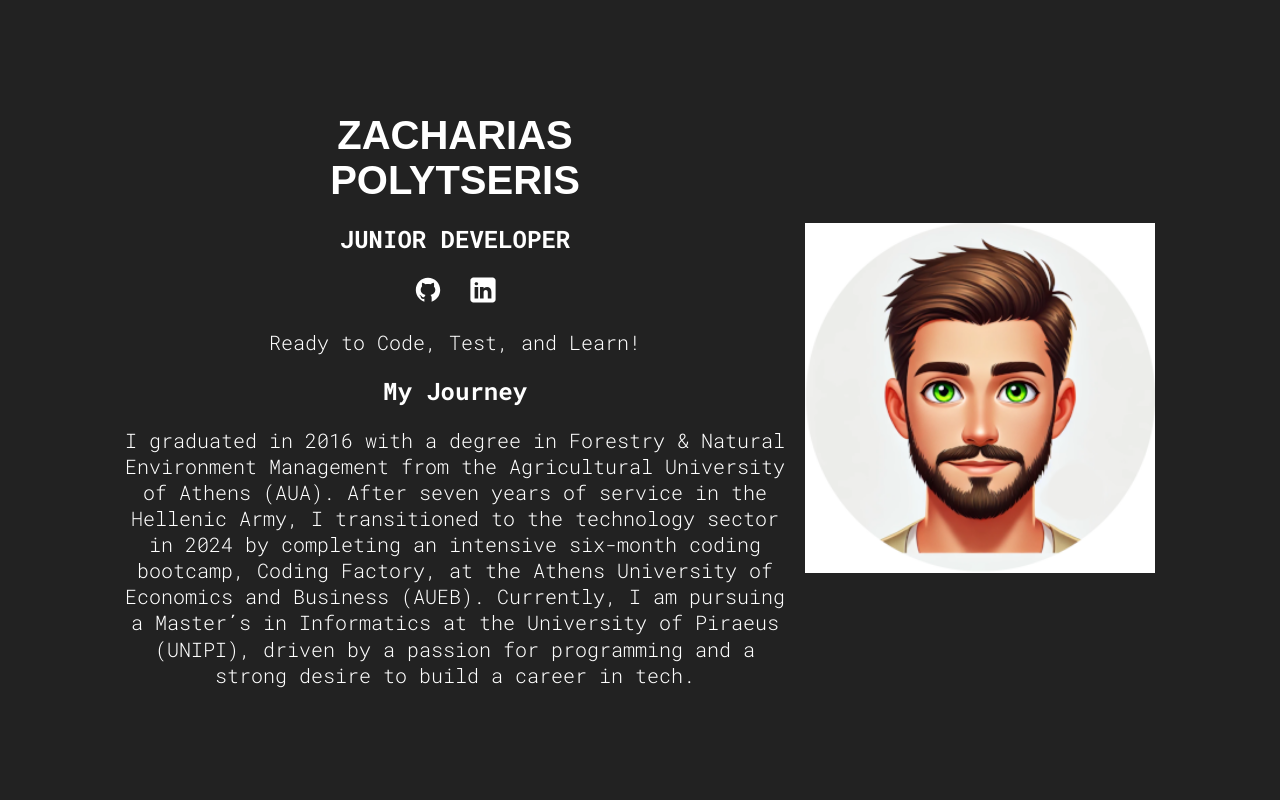
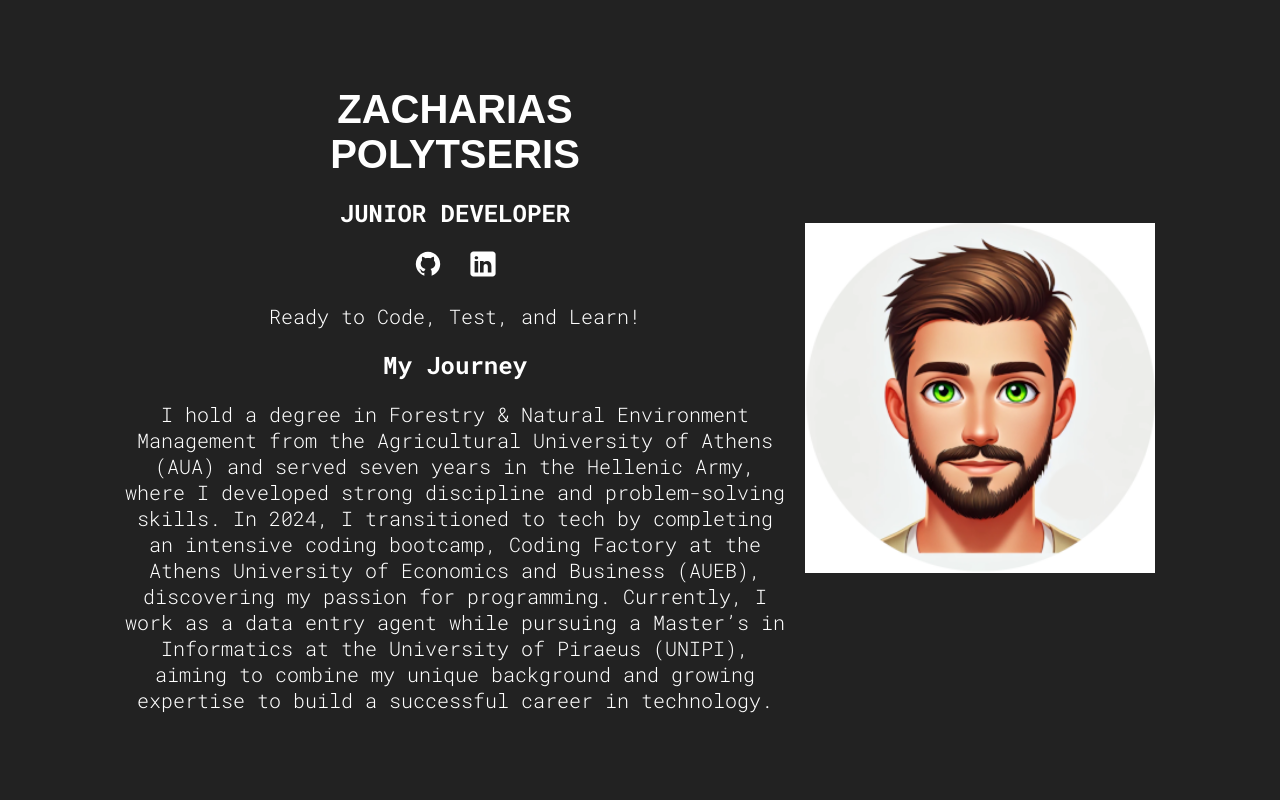
Before and after one commit to ImZaharias/My-Portfolio, a React (Vite) app: page / in a window 1280 px wide. Shown: the top 800 px of the page. Built offline with nearby package versions, Linux system fonts and the light colour scheme.

Commit message:
Update Hero.jsx

```diff
--- a/src/sections/Hero/Hero.jsx
+++ b/src/sections/Hero/Hero.jsx
@@ -33,12 +33,13 @@ function Hero() {
                     My Journey
                 </h3>
                 <p className={styles.description}>
-                I graduated in 2016 with a degree in Forestry & Natural Environment Management
-                from the Agricultural University of Athens (AUA). After seven years of service in
-                the Hellenic Army, I transitioned to the technology sector in 2024 by completing an
-                intensive six-month coding bootcamp, Coding Factory, at the Athens University of Economics
-                and Business (AUEB). Currently, I am pursuing a Master΄s in Informatics at the University
-                of Piraeus (UNIPI), driven by a passion for programming and a strong desire to build a career in tech.
+                I hold a degree in Forestry & Natural Environment Management from the Agricultural
+                University of Athens (AUA) and served seven years in the Hellenic Army, where I developed
+                strong discipline and problem-solving skills. In 2024, I transitioned to tech by completing
+                an intensive coding bootcamp, Coding Factory at the Athens University of Economics and
+                Business (AUEB), discovering my passion for programming. Currently, I work as a data entry
+                agent while pursuing a Master’s in Informatics at the University of Piraeus (UNIPI), aiming
+                to combine my unique background and growing expertise to build a successful career in technology.
                 </p>
             </div>
         </section>
```
